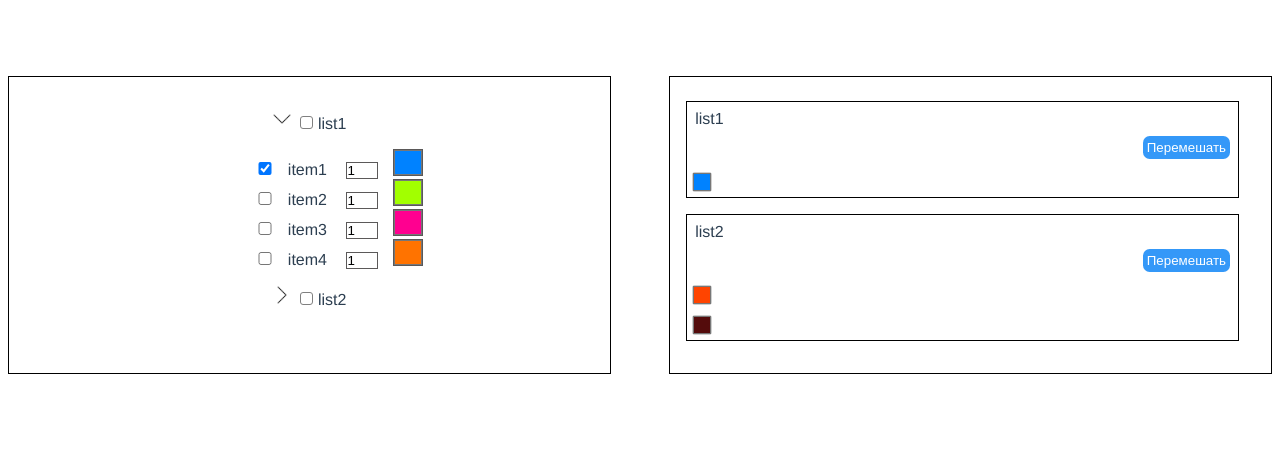
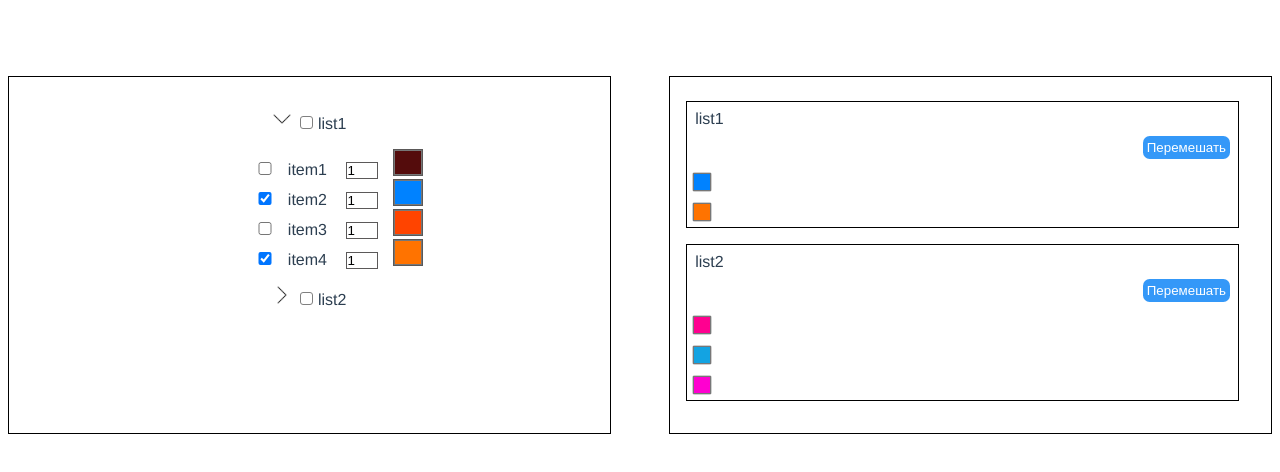
Before and after one commit to YuliaPetukhova/test-list, a Vue app: page / in a window 1280 px wide. Both pictures are taken after a click on the button 282 px from the left and 121 px from the top of the page. Shown: the top 472 px of the page. Built offline with nearby package versions, Linux system fonts and the light colour scheme.

Commit message:
дополнена функция изменения чекбокса

```diff
--- a/src/components/LeftPanel/LeftColorListItem.vue
+++ b/src/components/LeftPanel/LeftColorListItem.vue
@@ -1,5 +1,6 @@
 <script>
 import {ref} from 'vue'
+import {ColorStore} from "@/data/ColorStore";
 
 export default {
   setup(props) {
@@ -9,13 +10,19 @@ export default {
   props: [
     'item',
   ],
+  methods: {
+    onCheckboxChange() {
+      let hjfhfh = ColorStore.data.find(list => list.name === this.localItem.listName);
+      console.log(hjfhfh)
+    }
+  },
 }
 </script>
 
 <template>
   <li class="color-list-item">
     <label>
-      <input type="checkbox" class="checkbox" v-model="localItem.checked">
+      <input type="checkbox" class="checkbox" v-model="localItem.checked" @change="onCheckboxChange">
       {{ item.itemName }}
       <input type="number" min="0" v-model="localItem.count">
       <input type="color" class="color" v-model="localItem.color">
--- a/src/components/LeftPanel/LeftList.vue
+++ b/src/components/LeftPanel/LeftList.vue
@@ -17,10 +17,9 @@ export default {
 <template>
   <ul class="list">
     <LeftListItem
-        v-for="(itemList, listName) in ColorStore.data"
+        v-for="(itemList, index) in ColorStore.data"
         v-bind:itemList="itemList"
-        v-bind:listName="listName"
-        v-bind:key="listName"></LeftListItem>
+        v-bind:key="index"></LeftListItem>
   </ul>
 </template>
 
--- a/src/components/LeftPanel/LeftListItem.vue
+++ b/src/components/LeftPanel/LeftListItem.vue
@@ -10,7 +10,6 @@ export default {
   },
   props: [
       'itemList',
-      'listName',
   ],
   data() {
     return {
@@ -18,21 +17,18 @@ export default {
     };
   },
   methods: {
-    onListCheckboxClick(isChecked) {
-      for (let localItem in this.localItemList) {
-        this.localItemList[localItem].checked = isChecked;
-      }
+    onListCheckboxClick() {
+      this.localItemList.items.forEach((item) => {
+        item.checked = !this.localItemList.checked;
+      });
     },
     changeCheckboxMark() {
-      console.log('changeCheckboxMark')
-      let checkedItems = Object.values(this.localItemList)
+      let checkedItems = this.localItemList.items
           .filter((el) => {
             return el.checked;
           }).length;
 
-      // console.log(checkedItems);
-      // console.log(Object.values(this.localItemList).length);
-      if (checkedItems && checkedItems < Object.values(this.localItemList).length) {
+      if (checkedItems && checkedItems < this.localItemList.items.length) {
         return 'checkbox-dot'
       }
     }
@@ -48,12 +44,12 @@ export default {
         <img v-else src="../../../public/вперед.png" alt="Стрелка вперед">
       </button>
       <label class="check" :class="changeCheckboxMark()">
-        <input type="checkbox" class="check__input" @click="onListCheckboxClick($event.target.checked)">
+        <input type="checkbox" class="check__input" v-model="this.localItemList.checked" @click="onListCheckboxClick()">
         <span></span>
-        {{ listName }}
+        {{ itemList.name }}
       </label>
     </p>
-    <LeftColorList v-if="showColorList" v-bind:itemList="itemList"></LeftColorList>
+    <LeftColorList v-if="showColorList" v-bind:itemList="itemList.items"></LeftColorList>
   </li>
 </template>
 
--- a/src/components/RightPanel/RightList.vue
+++ b/src/components/RightPanel/RightList.vue
@@ -18,10 +18,10 @@ export default {
 <template>
   <ul class="list">
     <RightListItem
-        v-for="(itemList, listName) in ColorStore.data"
+        v-for="(itemList, index) in ColorStore.data"
         v-bind:itemList="itemList"
-        v-bind:listName="listName"
-        v-bind:key="listName"
+        v-bind:listName="itemList.name"
+        v-bind:key="index"
     ></RightListItem>
   </ul>
 </template>
--- a/src/components/RightPanel/RightListItem.vue
+++ b/src/components/RightPanel/RightListItem.vue
@@ -18,7 +18,7 @@ export default {
         {{ listName }}
       </label>
     </div>
-    <RightColorList v-bind:itemList="itemList"></RightColorList>
+    <RightColorList v-bind:itemList="itemList.items"></RightColorList>
   </li>
 </template>
 
--- a/src/data/ColorStore.js
+++ b/src/data/ColorStore.js
@@ -1,18 +1,26 @@
 import {reactive} from 'vue'
 
 export const ColorStore = reactive({
-    data: {
-        'list1': {
-            'item1': {'itemName': 'item1', 'color': '#0082ff', 'count': 1, 'checked': true, 'listName': 'list1'},
-            'item2': {'itemName': 'item2', 'color': '#a2ff00', 'count': 1, 'checked': false, 'listName': 'list1'},
-            'item3': {'itemName': 'item3', 'color': '#ff0090', 'count': 1, 'checked': false, 'listName': 'list1'},
-            'item4': {'itemName': 'item4', 'color': '#ff7300', 'count': 1, 'checked': false, 'listName': 'list1'},
+    data: [
+        {
+            'name': 'list1',
+            'checked': false,
+            'items': [
+                {'itemName': 'item1','color': '#540c0c', 'count': 1, 'checked': false, 'listName': 'list1',},
+                {'itemName': 'item2','color': '#0082ff', 'count': 1, 'checked': true, 'listName': 'list1',},
+                {'itemName': 'item3','color': '#ff4400', 'count': 1, 'checked': false, 'listName': 'list1',},
+                {'itemName': 'item4','color': '#ff7300', 'count': 1, 'checked': true, 'listName': 'list1',},
+            ]
         },
-        'list2': {
-            'item1': {'itemName': 'item1', 'color': '#ff4400', 'count': 1, 'checked': true, 'listName': 'list2'},
-            'item2': {'itemName': 'item2', 'color': '#540c0c', 'count': 1, 'checked': false, 'listName': 'list2'},
-            'item3': {'itemName': 'item3', 'color': '#0082ff', 'count': 1, 'checked': false, 'listName': 'list2'},
-            'item4': {'itemName': 'item4', 'color': '#540c0c', 'count': 1, 'checked': true, 'listName': 'list2'},
+        {
+            'name': 'list2',
+            'checked': false,
+            'items': [
+                {'itemName': 'item1','color': '#0082ff', 'count': 1, 'checked': false, 'listName': 'list2',},
+                {'itemName': 'item2','color': '#ff0090', 'count': 1, 'checked': true, 'listName': 'list2',},
+                {'itemName': 'item3','color': '#13a3e2', 'count': 1, 'checked': true, 'listName': 'list2',},
+                {'itemName': 'item4','color': '#ff00d0', 'count': 1, 'checked': true, 'listName': 'list2',},
+            ]
         },
-    },
+    ],
 })
```
